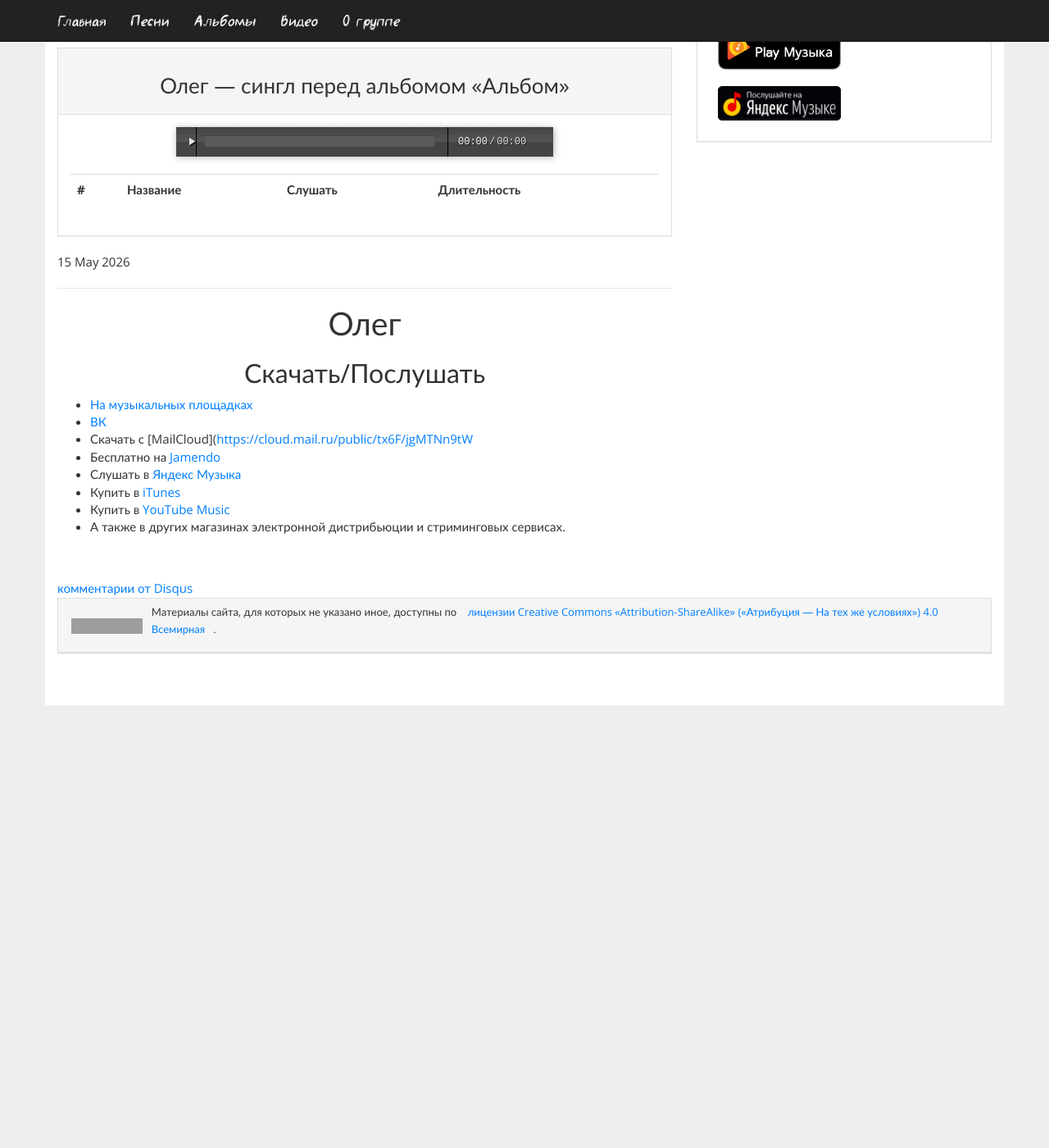
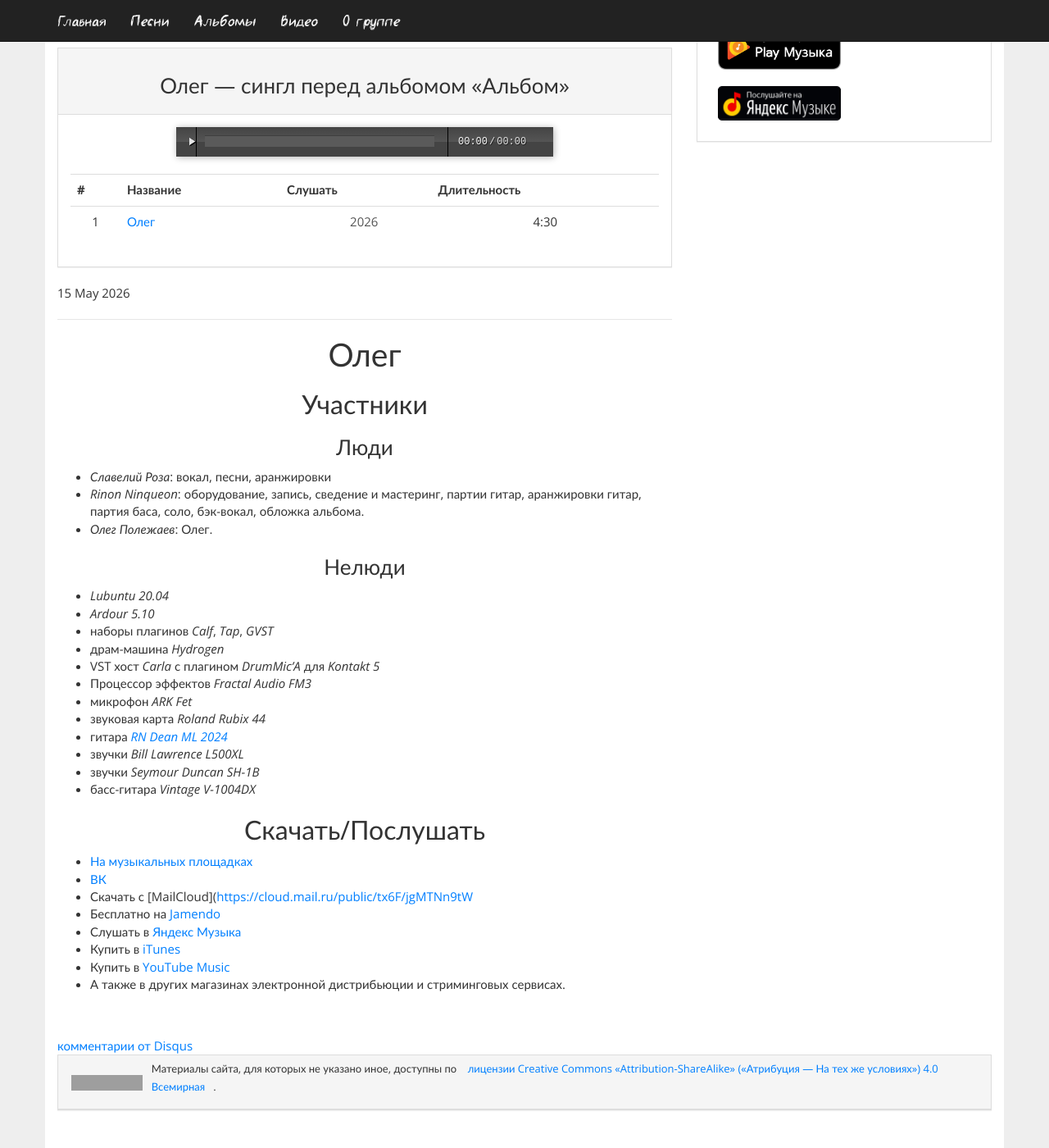
Before and after one commit to gruppa-gruppa-nsk/gruppa-gruppa-nsk.github.io, a Jekyll site: the page built from _posts/albums/2026-05-15-Oleg.markdown, in a window 1280 px wide and 1400 px high, scrolled down 486 px. Shown: the whole window at 82% size. Built offline with Jekyll 4.4.1, drawn with Linux system fonts in a browser that asks for light colours; comment, search, counter and statistics services are not loaded; before the commit the page ends 1346 px from its top, so only the background shows below that; grey boxes are pictures that could not be loaded.

Commit message:
ОЛЕГ

```diff
--- a/_posts/albums/2023-03-08-love_and_dance.markdown
+++ b/_posts/albums/2023-03-08-love_and_dance.markdown
@@ -13,7 +13,7 @@ image: "love.png"
 ### Люди
 * *Славелий Роза*: вокал, песни, аранжировки, партия ритм-гитары.
 * *Rinon Ninqueon*: оборудование, запись, сведение и мастеринг, партии гитар, аранжировки гитар, партия баса, соло, бэк-вокал, обложка альбома.
-* *gitТанюха Фокина*: бэк-вокал.
+* *Танюха Фокина*: бэк-вокал.
 
 ### Нелюди
 - *Lubuntu 20.04*
--- a/_posts/albums/2026-05-15-Oleg.markdown
+++ b/_posts/albums/2026-05-15-Oleg.markdown
@@ -8,6 +8,27 @@ name: "Олег"
 image: "oleg.jpg"
 ---
 
+## Участники
+
+### Люди
+* *Славелий Роза*: вокал, песни, аранжировки
+* *Rinon Ninqueon*: оборудование, запись, сведение и мастеринг, партии гитар, аранжировки гитар, партия баса, соло, бэк-вокал, обложка альбома.
+* *Олег Полежаев*: Олег.
+
+### Нелюди
+- *Lubuntu 20.04*
+- *Ardour 5.10*
+- наборы плагинов *Calf*, *Tap*, *GVST*
+- драм-машина *Hydrogen*
+- VST хост *Carla* с плагином *DrumMic'A* для *Kontakt 5*
+- Процессор эффектов *Fractal Audio FM3*
+- микрофон *ARK Fet*
+- звуковая карта *Roland Rubix 44*
+- гитара *[RN Dean ML 2024](https://rinonninqueon.ru/diy/dean_ml/)*
+- звучки *Bill Lawrence L500XL*
+- звучки *Seymour Duncan SH-1B*
+- басс-гитара *Vintage V-1004DX*
+
 ## Скачать/Послушать
 - [На музыкальных площадках](https://muz.lc/oleeg)
 - [ВК](https://vk.com/muzgruppa)
```
Also changed, not shown: _posts/songs/11 Олег/2026-05-15-oleg.markdown (added, +77 -0 lines), img/albums/preview/oleg.jpg, 1 other file.
